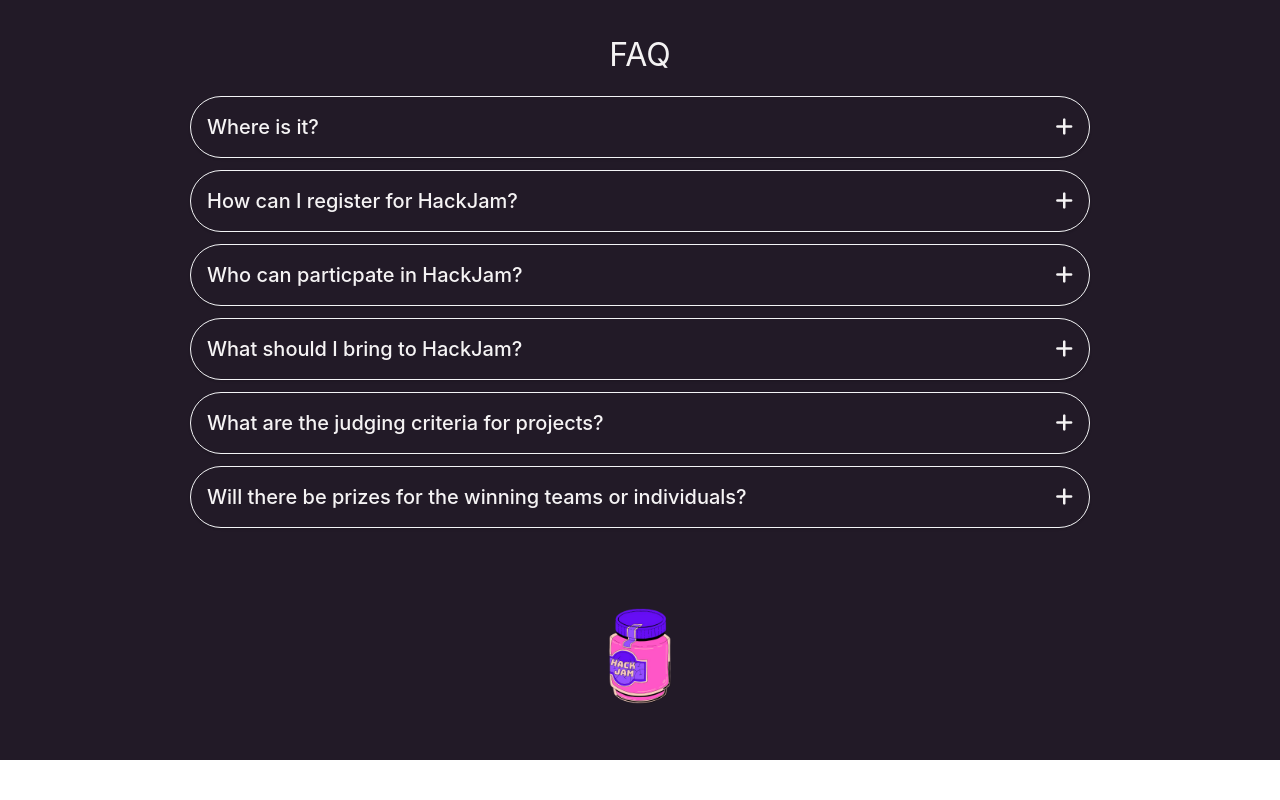
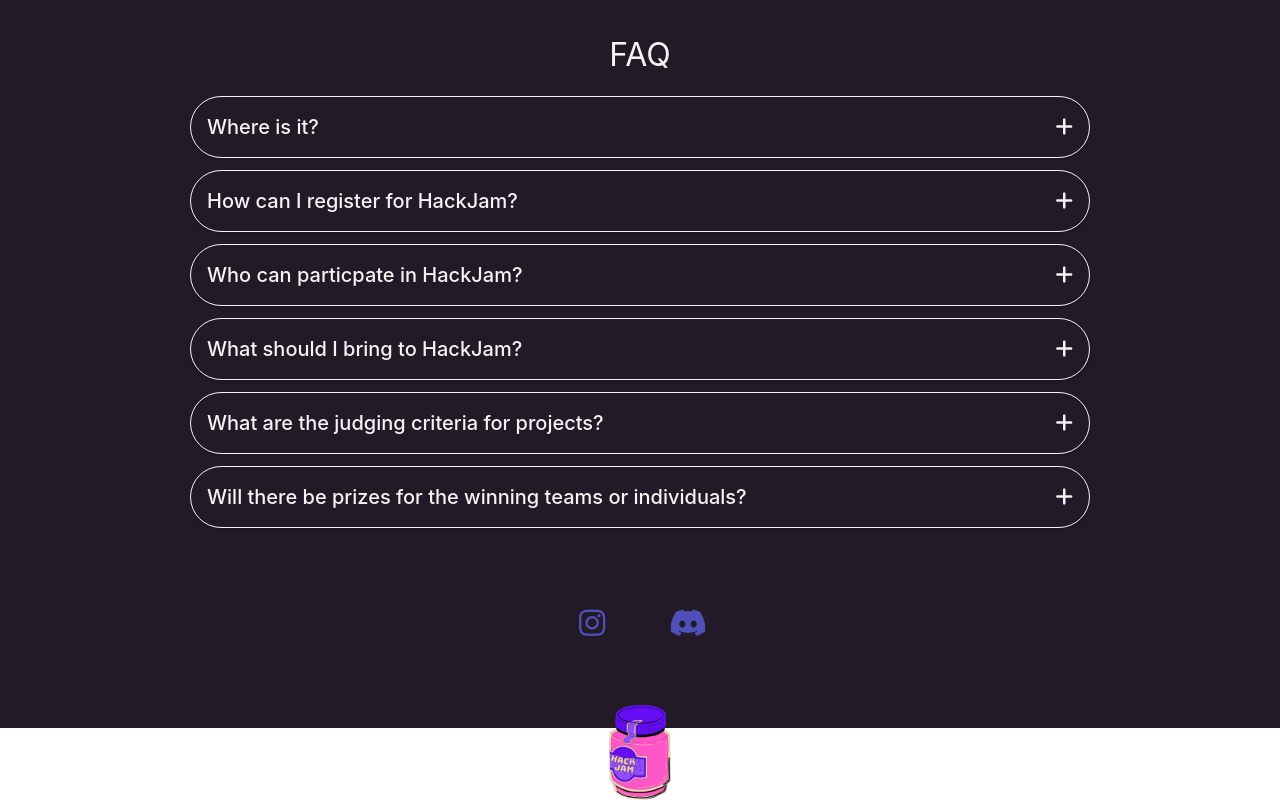
Before and after one commit to AsadbekNematov/hackjam, a React (Vite) app in the folder HackJam/: page / in a window 1280 px wide. Shown: the part 2925-3725 px from the top of the page. Before the commit the page ends 3685 px from the top, so only its background shows below. Built offline with nearby package versions, Linux system fonts and the light colour scheme.

Commit message:
SocialMedia

```diff
--- a/HackJam/src/components/Footer.jsx
+++ b/HackJam/src/components/Footer.jsx
@@ -1,26 +1,23 @@
 import HackJamLogo from '../assets/logo.png'
 function Footer() {
   return (
-    <div id="socials" className="h-2 pb-10 mb-20">
-      <img src={HackJamLogo} className="mx-auto h-24 select-none" alt='logo' />
-
-
-
-
+    <div id="socials" className="h-2 pb-30 mb-20">
       {/* <p>For questions and concerns, reach out to us on one of our platforms</p>
-      <br/><br/>
-      <div class="flex justify-center">
-        <div class="flex-none w-24 h-24">
+      <br/><br/> */}
+      <div className="flex justify-center">
+        <div className="flex-none w-24 h-24 m-0">
           <a href={"https://www.facebook.com/hackabull"}>
             <i className="fa-brands fa-instagram socials text-3xl"/>
           </a>
         </div>
-        <div class="flex-none w-24 h-24">
+        <div className="flex-none m-0 w-24 h-24">
           <a href={"https://www.facebook.com/hackabull"}>
             <i className="fa-brands fa-discord socials text-3xl"/>
           </a>
         </div>
-      </div> */}
+      </div>
+      <a href="#home">
+      <img src={HackJamLogo} className="mx-auto h-24 select-none" alt='logo' /></a>
     </div>
   );
 }
```
